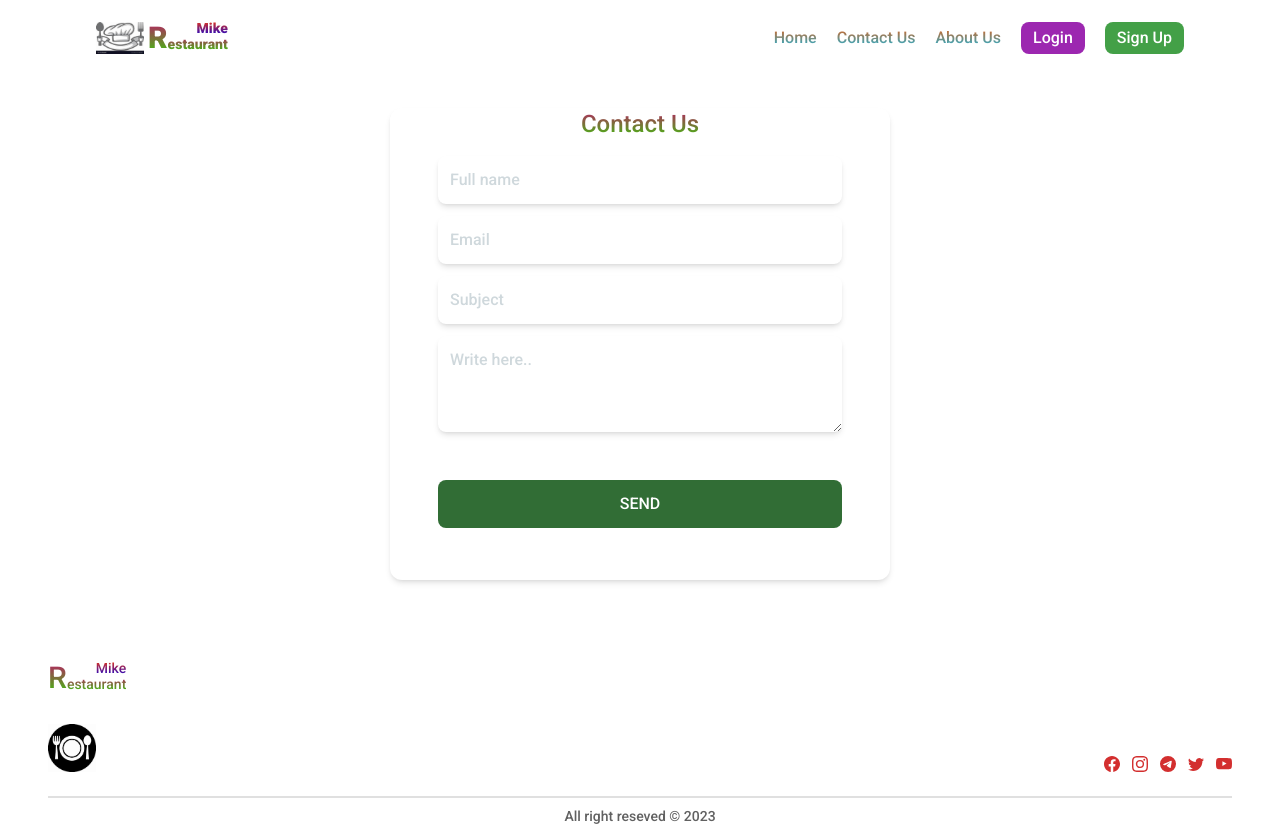
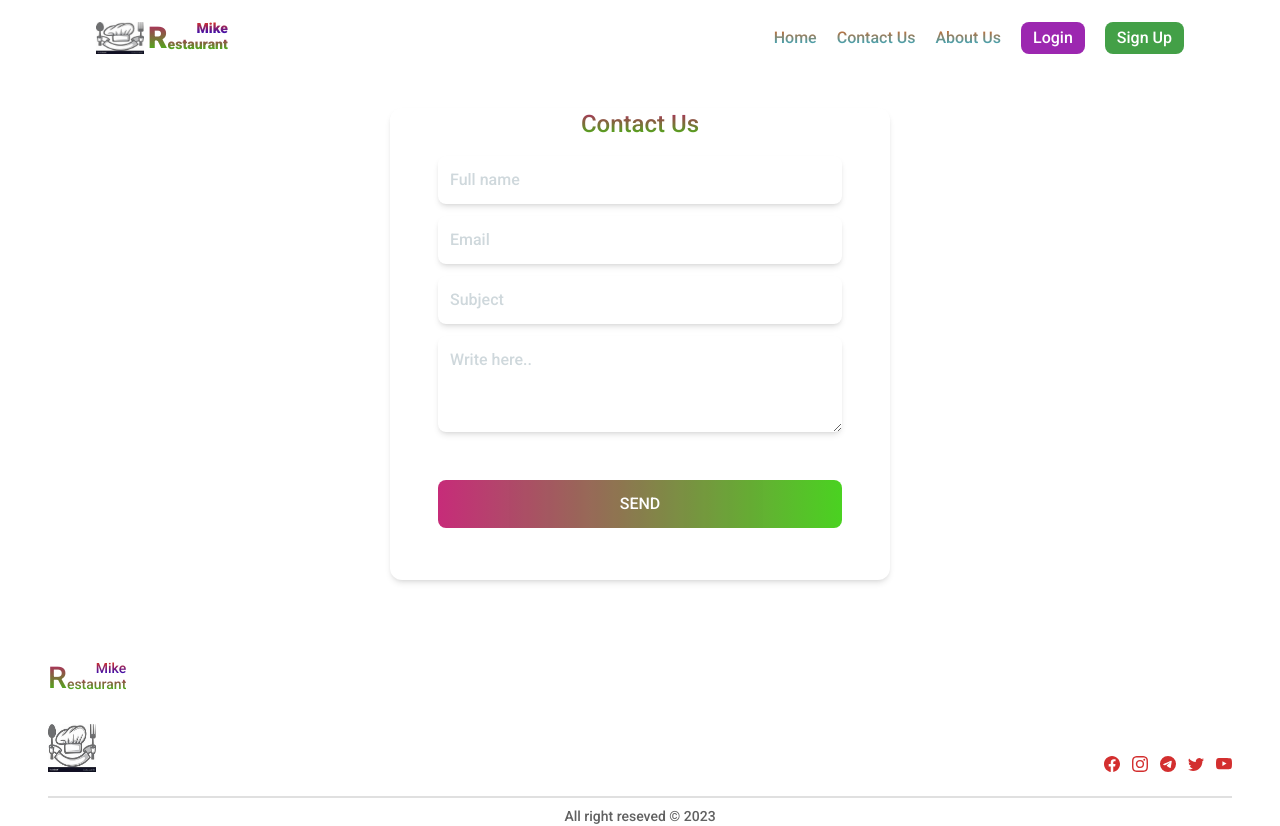
Before and after one commit to darazuiscaptain/mikerestaurant, a React (Vite) app: page /contact in a window 1280 px wide. Built offline with nearby package versions, Linux system fonts and the light colour scheme; a web font is replaced by a local one.

Commit message:
some UI update

```diff
--- a/src/components/Footer.jsx
+++ b/src/components/Footer.jsx
@@ -1,4 +1,4 @@
-import footerImage from "../assets/footerImg.png"
+import footerImage from "../assets/restaurant.png"
 import { BsFacebook, BsInstagram, BsTelegram, BsTwitter, BsYoutube } from "react-icons/bs"
 
 function Footer() {
--- a/src/pages/Contact.jsx
+++ b/src/pages/Contact.jsx
@@ -12,7 +12,7 @@ function Contact() {
           <input type="text" placeholder='Subject' className='hover:outline-none placeholder:text-blue-gray-100 p-3 shadow-md rounded-lg'/>
           <textarea name="body" className='max-h-24 hover:outline-none placeholder:text-blue-gray-100 p-3 shadow-md rounded-lg' cols="10" rows="10" placeholder='Write here..'>
           </textarea>
-          <button className='w-full uppercase p-3 rounded-lg my-9 bg-green-900 text-white opacity-90'>
+          <button className='w-full uppercase p-3 rounded-lg my-9 bg-gradient-to-r from-[#c0146a] to-[#36cd08] text-white opacity-90'>
             send
           </button>
         </form>
```
